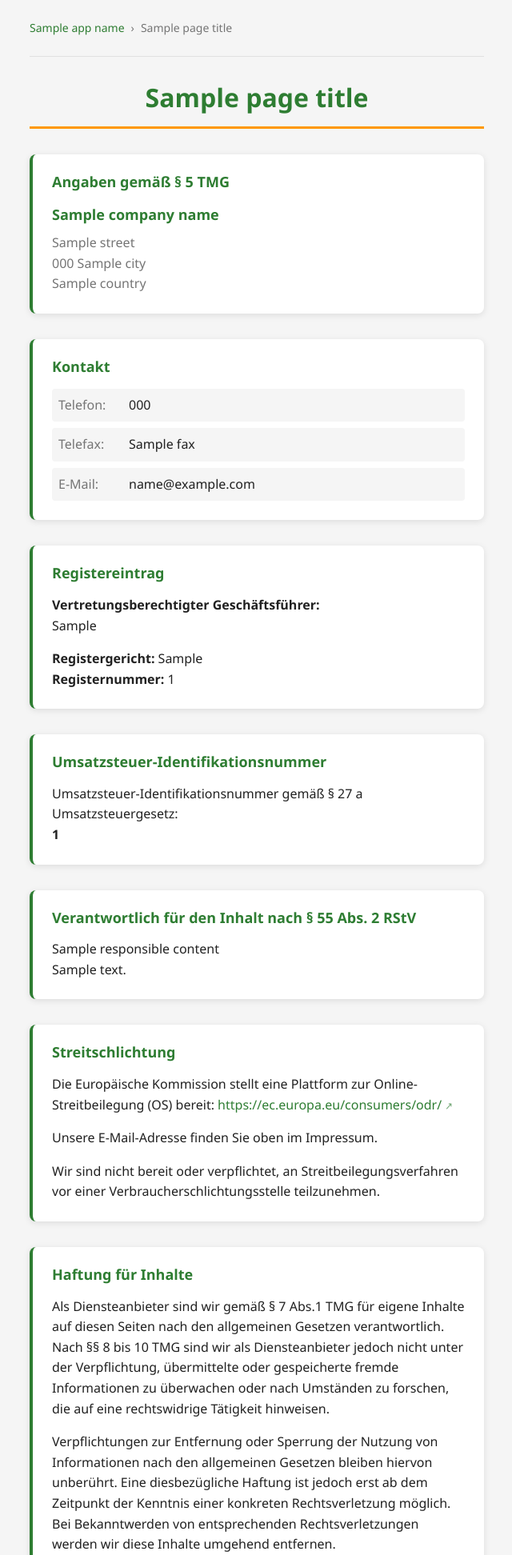
After one commit to WebworkStudios/Game, a PHP site: template templates/legal/impressum.php in a window 1280 px wide. The commit adds this page. Shown: the top 1944 px of the page at 80% size, without its empty margins (319-959 px from the left). Run offline with PHP 8.4, Linux system fonts and the light colour scheme; the template is opened without the code that fills it: most values are stand-ins (such as "Sample title", 1, 10 or a date in 2020).

Commit message:
Modified & Fixes

```diff
--- /dev/null
+++ b/public/css/legal.css
@@ -0,0 +1,235 @@
+/**
+ * Legal Pages CSS
+ * Styles for legal pages (Impressum, Privacy, Terms)
+ */
+
+.legal-header {
+    margin-bottom: var(--spacing-xl);
+    padding: var(--spacing-lg) 0;
+    border-bottom: 1px solid var(--border-color);
+}
+
+.breadcrumb {
+    display: flex;
+    align-items: center;
+    gap: var(--spacing-sm);
+    color: var(--text-secondary);
+    font-size: var(--font-size-small);
+}
+
+.breadcrumb a {
+    color: var(--primary-color);
+    text-decoration: none;
+    font-weight: 500;
+}
+
+.breadcrumb a:hover {
+    text-decoration: underline;
+}
+
+.breadcrumb .separator {
+    color: var(--text-secondary);
+    font-weight: 300;
+}
+
+.breadcrumb .current {
+    font-weight: 500;
+}
+
+.legal-content {
+    margin-bottom: var(--spacing-xxl);
+}
+
+.legal-title {
+    font-size: var(--font-size-xxl);
+    color: var(--primary-color);
+    margin-bottom: var(--spacing-xl);
+    text-align: center;
+    border-bottom: 3px solid var(--accent-color);
+    padding-bottom: var(--spacing-md);
+}
+
+.legal-section {
+    margin-bottom: var(--spacing-xl);
+    background: var(--card-background);
+    border-radius: var(--border-radius);
+    padding: var(--spacing-lg);
+    box-shadow: var(--shadow);
+    border-left: 4px solid var(--primary-color);
+}
+
+.legal-section h2 {
+    color: var(--primary-color);
+    font-size: var(--font-size-large);
+    margin-bottom: var(--spacing-md);
+    font-weight: 600;
+}
+
+.info-block {
+    line-height: 1.7;
+}
+
+.info-block p {
+    margin-bottom: var(--spacing-md);
+}
+
+.info-block p:last-child {
+    margin-bottom: 0;
+}
+
+.company-name {
+    font-size: var(--font-size-large);
+    font-weight: 600;
+    color: var(--primary-color);
+    margin-bottom: var(--spacing-sm) !important;
+}
+
+.address {
+    color: var(--text-secondary);
+    font-style: normal;
+}
+
+.contact-grid {
+    display: grid;
+    gap: var(--spacing-sm);
+}
+
+.contact-item {
+    display: flex;
+    align-items: center;
+    gap: var(--spacing-sm);
+    padding: var(--spacing-sm);
+    background: var(--background-color);
+    border-radius: calc(var(--border-radius) / 2);
+}
+
+.contact-label {
+    min-width: 80px;
+    font-weight: 500;
+    color: var(--text-secondary);
+}
+
+.contact-value {
+    color: var(--text-primary);
+    font-weight: 500;
+}
+
+.contact-value a {
+    color: var(--primary-color);
+    text-decoration: none;
+}
+
+.contact-value a:hover {
+    text-decoration: underline;
+}
+
+.external-link {
+    color: var(--primary-color);
+    text-decoration: none;
+    word-break: break-all;
+}
+
+.external-link:hover {
+    text-decoration: underline;
+}
+
+.external-link::after {
+    content: " ↗";
+    font-size: 0.8em;
+    opacity: 0.7;
+}
+
+.legal-footer {
+    padding: var(--spacing-xl) 0;
+    border-top: 1px solid var(--border-color);
+    background: var(--background-color);
+    border-radius: var(--border-radius);
+}
+
+.footer-nav {
+    display: flex;
+    justify-content: center;
+    align-items: center;
+    gap: var(--spacing-lg);
+    flex-wrap: wrap;
+}
+
+.footer-link {
+    color: var(--primary-color);
+    text-decoration: none;
+    font-weight: 500;
+    padding: var(--spacing-sm) var(--spacing-md);
+    border-radius: calc(var(--border-radius) / 2);
+    transition: var(--transition);
+}
+
+.footer-link:hover {
+    background: var(--primary-color);
+    color: white;
+    text-decoration: none;
+}
+
+/* Responsive Design */
+@media (max-width: 768px) {
+    .legal-title {
+        font-size: var(--font-size-xl);
+    }
+
+    .legal-section {
+        padding: var(--spacing-md);
+        margin-bottom: var(--spacing-lg);
+    }
+
+    .contact-item {
+        flex-direction: column;
+        align-items: flex-start;
+        gap: var(--spacing-xs);
+    }
+
+    .contact-label {
+        min-width: auto;
+    }
+
+    .footer-nav {
+        flex-direction: column;
+        gap: var(--spacing-md);
+    }
+
+    .breadcrumb {
+        flex-wrap: wrap;
+    }
+}
+
+/* Print Styles */
+@media print {
+    .legal-header,
+    .legal-footer {
+        display: none;
+    }
+
+    .legal-section {
+        box-shadow: none;
+        border: 1px solid var(--border-color);
+        break-inside: avoid;
+    }
+
+    .external-link::after {
+        content: none;
+    }
+
+    .contact-value a {
+        color: var(--text-primary);
+    }
+}
+
+/* High Contrast Mode */
+@media (prefers-contrast: high) {
+    .legal-section {
+        border-left-width: 6px;
+        border: 2px solid var(--primary-color);
+    }
+
+    .contact-item {
+        border: 1px solid var(--border-color);
+    }
+}
--- a/templates/homepage.php
+++ b/templates/homepage.php
@@ -150,8 +150,9 @@
                 <div class="footer-section">
                     <h5>Legal</h5>
                     <ul>
-                        <li><a href="/privacy">Privacy Policy</a></li>
-                        <li><a href="/terms">Terms of Service</a></li>
+                        <li><a href="/datenschutz">Privacy Policy</a></li>
+                        <li><a href="/agb">Terms of Service</a></li>
+                        <li><a href="/impressum">Impressum</a></li> <!-- Neue Zeile -->
                         <li><a href="/contact">Contact</a></li>
                     </ul>
                 </div>
--- /dev/null
+++ b/templates/legal/impressum.php
@@ -0,0 +1,150 @@
+<!DOCTYPE html>
+<html lang="de">
+<head>
+    <meta charset="UTF-8">
+    <meta name="viewport" content="width=device-width, initial-scale=1.0">
+    <title><?= htmlspecialchars($page_title) ?> - <?= htmlspecialchars($app_name) ?></title>
+    <link rel="stylesheet" href="/css/main.css">
+    <link rel="stylesheet" href="/css/legal.css">
+</head>
+<body>
+    <div class="container-xs">
+        <header class="legal-header">
+            <nav class="breadcrumb">
+                <a href="/"><?= htmlspecialchars($app_name) ?></a>
+                <span class="separator">›</span>
+                <span class="current"><?= htmlspecialchars($page_title) ?></span>
+            </nav>
+        </header>
+
+        <main class="legal-content">
+            <h1 class="legal-title"><?= htmlspecialchars($page_title) ?></h1>
+
+            <section class="legal-section">
+                <h2>Angaben gemäß § 5 TMG</h2>
+                <div class="info-block">
+                    <p class="company-name"><?= htmlspecialchars($company_name) ?></p>
+                    <p class="address">
+                        <?= htmlspecialchars($address['street']) ?><br>
+                        <?= htmlspecialchars($address['postal_code']) ?> <?= htmlspecialchars($address['city']) ?><br>
+                        <?= htmlspecialchars($address['country']) ?>
+                    </p>
+                </div>
+            </section>
+
+            <section class="legal-section">
+                <h2>Kontakt</h2>
+                <div class="contact-grid">
+                    <div class="contact-item">
+                        <span class="contact-label">Telefon:</span>
+                        <a href="tel:<?= htmlspecialchars(str_replace([' ', '(', ')', '-'], '', $contact['phone'])) ?>" class="contact-value">
+                            <?= htmlspecialchars($contact['phone']) ?>
+                        </a>
+                    </div>
+                    <div class="contact-item">
+                        <span class="contact-label">Telefax:</span>
+                        <span class="contact-value"><?= htmlspecialchars($contact['fax']) ?></span>
+                    </div>
+                    <div class="contact-item">
+                        <span class="contact-label">E-Mail:</span>
+                        <a href="mailto:<?= htmlspecialchars($contact['email']) ?>" class="contact-value">
+                            <?= htmlspecialchars($contact['email']) ?>
+                        </a>
+                    </div>
+                </div>
+            </section>
+
+            <section class="legal-section">
+                <h2>Registereintrag</h2>
+                <div class="info-block">
+                    <p><strong>Vertretungsberechtigter Geschäftsführer:</strong><br>
+                    <?= htmlspecialchars($legal['managing_director']) ?></p>
+
+                    <p><strong>Registergericht:</strong> <?= htmlspecialchars($legal['register_court']) ?><br>
+                    <strong>Registernummer:</strong> <?= htmlspecialchars($legal['register_number']) ?></p>
+                </div>
+            </section>
+
+            <section class="legal-section">
+                <h2>Umsatzsteuer-Identifikationsnummer</h2>
+                <div class="info-block">
+                    <p>Umsatzsteuer-Identifikationsnummer gemäß § 27 a Umsatzsteuergesetz:<br>
+                    <strong><?= htmlspecialchars($legal['vat_id']) ?></strong></p>
+                </div>
+            </section>
+
+            <section class="legal-section">
+                <h2>Verantwortlich für den Inhalt nach § 55 Abs. 2 RStV</h2>
+                <div class="info-block">
+                    <p><?= htmlspecialchars($responsible_content['name']) ?><br>
+                    <?= htmlspecialchars($responsible_content['address']) ?></p>
+                </div>
+            </section>
+
+            <section class="legal-section">
+                <h2>Streitschlichtung</h2>
+                <div class="info-block">
+                    <p>Die Europäische Kommission stellt eine Plattform zur Online-Streitbeilegung (OS) bereit:
+                    <a href="https://ec.europa.eu/consumers/odr/" target="_blank" rel="noopener noreferrer" class="external-link">
+                        https://ec.europa.eu/consumers/odr/
+                    </a></p>
+
+                    <p>Unsere E-Mail-Adresse finden Sie oben im Impressum.</p>
+
+                    <p>Wir sind nicht bereit oder verpflichtet, an Streitbeilegungsverfahren vor einer
+                    Verbraucherschlichtungsstelle teilzunehmen.</p>
+                </div>
+            </section>
+
+            <section class="legal-section">
+                <h2>Haftung für Inhalte</h2>
+                <div class="info-block">
+                    <p>Als Diensteanbieter sind wir gemäß § 7 Abs.1 TMG für eigene Inhalte auf diesen Seiten nach den
+                    allgemeinen Gesetzen verantwortlich. Nach §§ 8 bis 10 TMG sind wir als Diensteanbieter jedoch nicht
+                    unter der Verpflichtung, übermittelte oder gespeicherte fremde Informationen zu überwachen oder nach
+                    Umständen zu forschen, die auf eine rechtswidrige Tätigkeit hinweisen.</p>
+
+                    <p>Verpflichtungen zur Entfernung oder Sperrung der Nutzung von Informationen nach den allgemeinen
+                    Gesetzen bleiben hiervon unberührt. Eine diesbezügliche Haftung ist jedoch erst ab dem Zeitpunkt der
+                    Kenntnis einer konkreten Rechtsverletzung möglich. Bei Bekanntwerden von entsprechenden
+                    Rechtsverletzungen werden wir diese Inhalte umgehend entfernen.</p>
+                </div>
+            </section>
+
+            <section class="legal-section">
+                <h2>Haftung für Links</h2>
+                <div class="info-block">
+                    <p>Unser Angebot enthält Links zu externen Websites Dritter, auf deren Inhalte wir keinen Einfluss haben.
+                    Deshalb können wir für diese fremden Inhalte auch keine Gewähr übernehmen. Für die Inhalte der verlinkten
+                    Seiten ist stets der jeweilige Anbieter oder Betreiber der Seiten verantwortlich.</p>
+
+                    <p>Die verlinkten Seiten wurden zum Zeitpunkt der Verlinkung auf mögliche Rechtsverstöße überprüft.
+                    Rechtswidrige Inhalte waren zum Zeitpunkt der Verlinkung nicht erkennbar.</p>
+                </div>
+            </section>
+
+            <section class="legal-section">
+                <h2>Urheberrecht</h2>
+                <div class="info-block">
+                    <p>Die durch die Seitenbetreiber erstellten Inhalte und Werke auf diesen Seiten unterliegen dem
+                    deutschen Urheberrecht. Die Vervielfältigung, Bearbeitung, Verbreitung und jede Art der Verwertung
+                    außerhalb der Grenzen des Urheberrechtes bedürfen der schriftlichen Zustimmung des jeweiligen Autors
+                    bzw. Erstellers.</p>
+
+                    <p>Downloads und Kopien dieser Seite sind nur für den privaten, nicht kommerziellen Gebrauch gestattet.
+                    Soweit die Inhalte auf dieser Seite nicht vom Betreiber erstellt wurden, werden die Urheberrechte
+                    Dritter beachtet. Insbesondere werden Inhalte Dritter als solche gekennzeichnet.</p>
+                </div>
+            </section>
+        </main>
+
+        <footer class="legal-footer">
+            <nav class="footer-nav">
+                <a href="/" class="btn btn-primary">Zurück zur Startseite</a>
+                <a href="/datenschutz" class="footer-link">Datenschutzerklärung</a>
+                <a href="/agb" class="footer-link">AGB</a>
+            </nav>
+        </footer>
+    </div>
+</body>
+</html>
```
Also changed, not shown: src/Homepage/ImpressumAction.php (added, +51 -0 lines), .htaccess (deleted), public/.htaccess (added).
